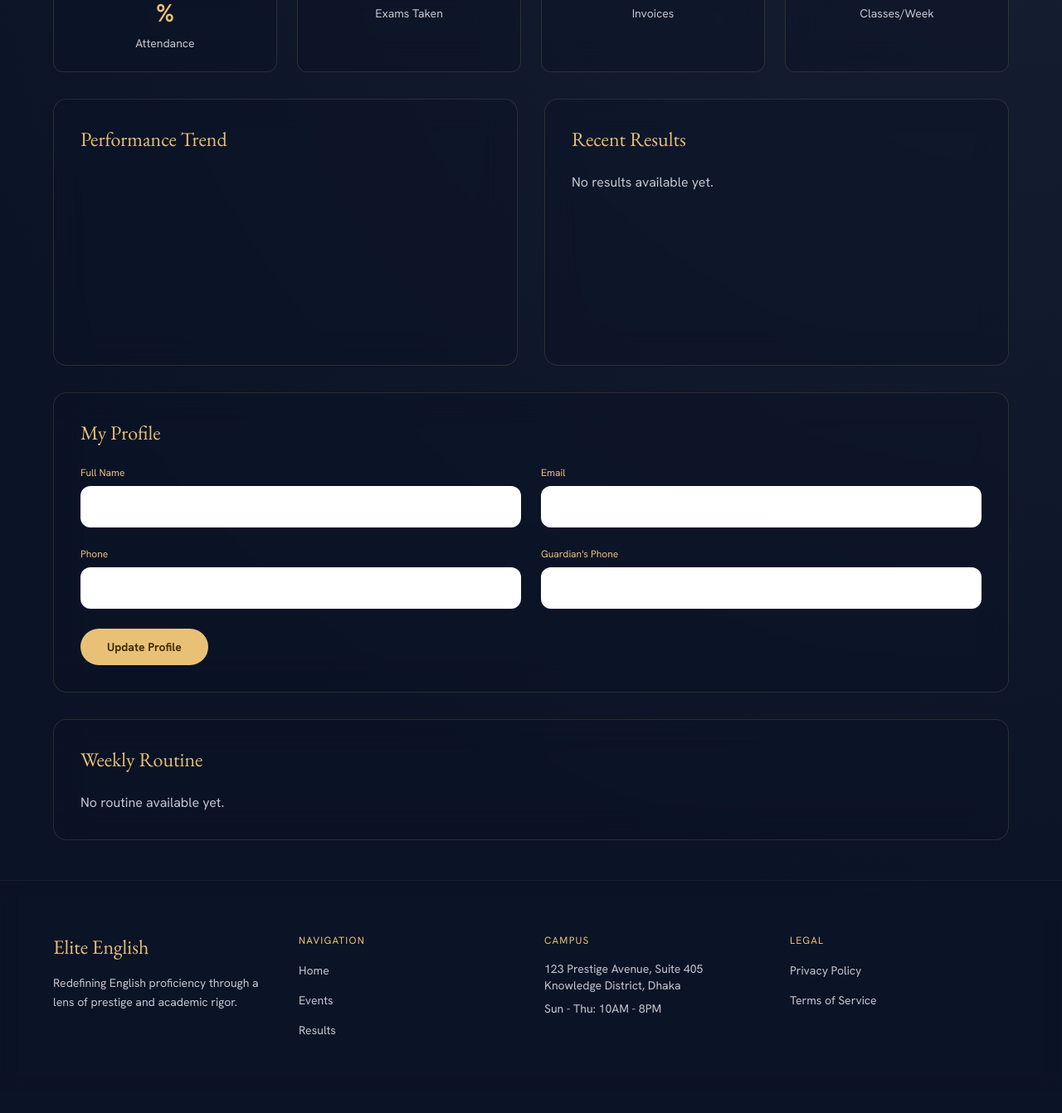
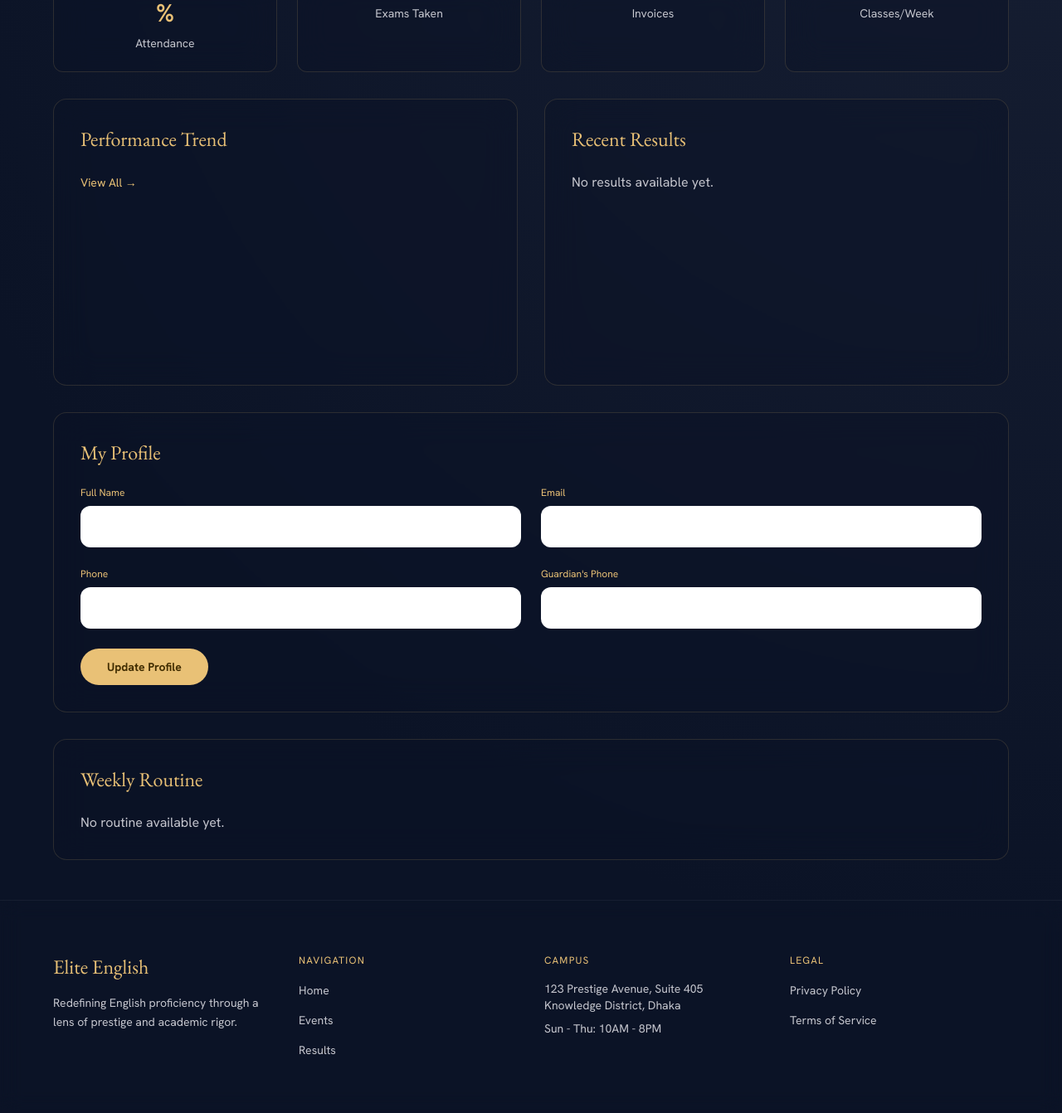
Before and after one commit to taw-ssif26/WhiteCollar, a Django app: template core/templates/core/student_dashboard.html in a window 1280 px wide. Shown: the part 325-1667 px from the top of the page at 83% size. Before the commit the page ends 1573 px from the top, so only its background shows below. Run offline with Django 5.2, Linux system fonts and the light colour scheme; the template is opened without the code that fills it, so the values that code supplies are empty; a map, chart or similar area stays blank; some libraries are stand-ins or nearby versions.

Commit message:
Update student_dashboard.html

```diff
--- a/core/templates/core/student_dashboard.html
+++ b/core/templates/core/student_dashboard.html
@@ -44,6 +44,7 @@
         <!-- Performance Graph -->
         <div class="glass-card p-8 rounded-2xl">
             <h3 class="font-headline-md text-2xl text-secondary mb-6 font-['EB_Garamond']">Performance Trend</h3>
+            <a href="{% url 'results_view' %}" class="text-secondary text-sm hover:underline">View All →</a>
             <canvas id="performanceChart" height="200"></canvas>
         </div>
 
```
